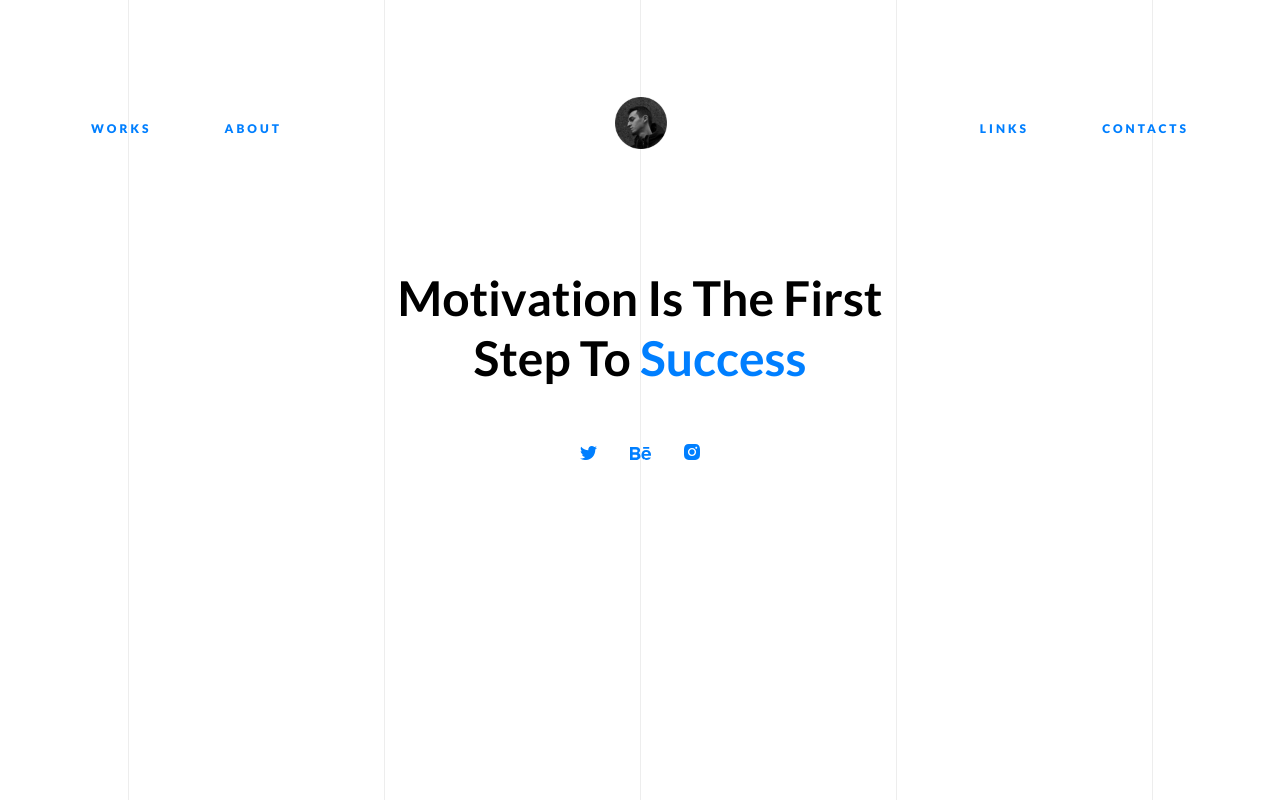
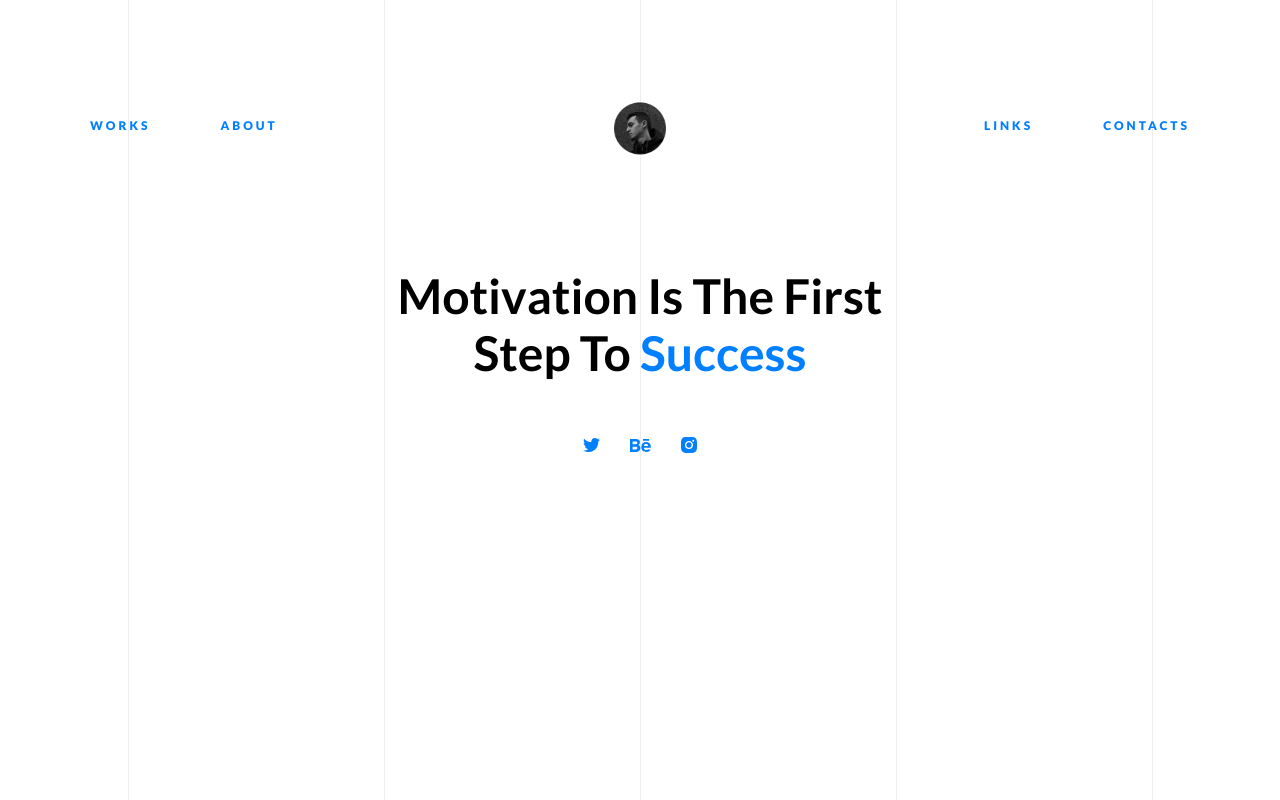
Before and after one commit to AndrewPaw1994/AndrewPaw1994.github.io, a plain HTML site: page index.html in a window 1280 px wide. Drawn offline with Linux system fonts and the light colour scheme.

Commit message:
Переписал страницу на Flex

```diff
--- a/css/styles.css
+++ b/css/styles.css
@@ -1,116 +1,103 @@
-li {
-  color: #007fff;
-  font-size: 12px;
-  font-weight: 900;
-  letter-spacing: 3px;
-  display: inline-block;
-  margin-right: 0;
-  text-transform: uppercase;
+*
+{
+  margin: 0;
+  padding: 0;
+  font-family: 'Lato', sans-serif;
 }
 
-.left {
-    margin-right: 70px;
-
-}
-.right {
-    margin-left: 70px;
-}
-
-.center{
-  position: relative;
-  bottom: 20px;
-  margin-left: 20px;
-  display: inline-block;
-  height: 52px;
-  width: 52px;
-  background: url("../images/logo.png");
-  background-size: cover;
-}
-
-.seti {
-  margin-top: 56px;
-}
-.odin{
-  display: inline-block;
-  height: 13.8px;
-  width: 17px;
-  background: url("../images/shape.svg");
-  background-size: cover;
-  margin-right: 30px;
-}
-.dva{
-  display: inline-block;
-  height: 13px;
-  width: 20.8px;
-  background: url("../images/shape1.svg");
-  background-size: cover;
-  margin: 0;
-}
-.tri{
-  display: inline-block;
-  height: 16px;
-  width: 16px;
-  background: url("../images/instagram.svg");
-  background-size: cover;
-  margin-left: 30px;
-}
-
-ul {
-  padding: 0;
-  display: inline-block;
-  margin-top: 0;
-  margin-top: 117px;
-
-
-}
-
-.float_l{
-margin-left: 0;
-  float: left;
-}
-
-.float_r{
-
-  float: right;
-}
-
-
-.frog
-{color: #007fff}
-
-div{
-
-  width:1098px;
-  max-width:100%;
-  text-align:center;
-  margin:0 auto;
-  }
-  p{margin-top: 0;
-    }
-
-    .mot {
-    margin-top: 80px;
-    width: 550px;
-    height: 120px;
-    font-family: 'Lato', sans-serif;
-    font-size: 48px;
-    font-weight: bold;
-    font-style: normal;
-    font-stretch: normal;
-    line-height: 1.25;
-    letter-spacing: normal;
-    text-align: center;
-    color: #000000;
-  }
-
-body
-{
-    font-family: 'Lato', sans-serif;
-    margin: 0;
-    max-width: 100%;
+body {
+  max-width: 100%;
     max-height:  100%;
 background-size: 20% 100%;
 background-color: #ffffff;
 background-image: linear-gradient(90deg, #ededed 1px, rgba(0, 0, 0, 0) 1px);
-background-position:  12.5%;
+background-position: 12.5%;
 }
+header {
+  display: flex;
+  justify-content: center ;
+  align-items:flex-end;
+  font-size: 12px;
+  font-weight: 900;
+  letter-spacing: 3px;
+
+}
+
+.header{
+  margin-top: 118px;
+  display:flex;
+  justify-content: space-between; ;
+  width: 1100px;
+}
+
+.block {
+  margin: 0;
+  display: flex;
+  list-style-type: none;
+}
+
+.odin li:nth-child(1) {
+  margin-right: 70px;
+}
+.tri li:nth-child(2) {
+  margin-left: 70px;
+}
+
+.logo{
+  position: absolute;
+  left: 50%;
+  transform: translateX(-50%) translateY(-30%);
+    height: 52px;
+    width: 52px;
+  background: url("../images/logo.png");
+  background-size: 100%;
+}
+
+a {
+  text-transform: uppercase;
+  text-decoration: none;
+  color: #007fff;
+}
+
+.title {
+  margin-top: 134px;
+  font-size: 48px;
+  font-weight: bold;
+  text-transform: capitalize;
+  text-align: center;
+}
+.success{
+  text-transform: capitalize;
+  text-decoration: none;
+  color: #007fff;
+}
+.seti {
+  margin-top: 56px;
+  display: flex;
+  justify-content: center;
+  align-items: center;
+
+}
+
+.seti a:first-child {
+margin-right: 30px;
+height: 13.8px;
+width: 17px;
+background-image: url("../images/shape.svg");
+background-size: 100%;
+}
+
+.seti a:nth-child(2) {
+  height: 13px;
+  width: 20.8px;
+  background-image: url("../images/shape1.svg");
+  background-size: 100%;
+  }
+
+  .seti a:last-child {
+    margin-left: 30px;
+    height: 16px;
+    width: 16px;
+    background-image: url("../images/instagram.svg");
+    background-size: 100%;
+    }
--- a/index.html
+++ b/index.html
@@ -10,44 +10,25 @@
 </head>
 <body>
     <header>
-    <nav>
-      <div>
-        <ul class=float_l>
-          <li class=left>
-            <a>works</a>
-          </li>
-          <li class=left>
-            <a>about</a>
-          </li>
+        <div class=header>
+          <ul class="block odin">
+          <li class="headerlink"><a href=/>works</a></li>
+          <li class="headerlink"><a href=/>about</a></li>
           </ul>
-        <ul class=float_c>
-          <li class=center>
-            <a></a>
-          </li>
-
+          <ul class="block dva">
+          <li class="headerlink"><a class=logo href=/></a></li>
           </ul>
-        <ul class=float_r>
-          <li class=right>
-            <a>links</a>
-          </li>
-          <li class=right>
-            <a>contacts</a>
-          </li>
+          <ul class="block tri">
+          <li class="headerlink"><a href=/>links</a></li>
+          <li class="headerlink"><a href=/>contacts</a></li>
           </ul>
          </div>
-      <div  class=mot>
-        <p>Motivation Is The First
-          Step To <span class=frog>Success</span>
-        </p>
+    </header>
+        <h1 class=title>motivation is the first <br> step to <a class="success" href="/">success</a></h1>
+    <div class="seti">
+        <a href="/"></a>
+        <a href="/"></a>
+        <a href="/"></a>
     </div>
-      <div>
-        <ul class=seti>
-            <li class=odin></li>
-            <li class=dva></li>
-            <li class=tri></li>
-        </ul>
-      </div>
-    </nav>
-  </header>
     </body>
 </html>
```
Lines whose indentation alone changed are shown as unchanged.
